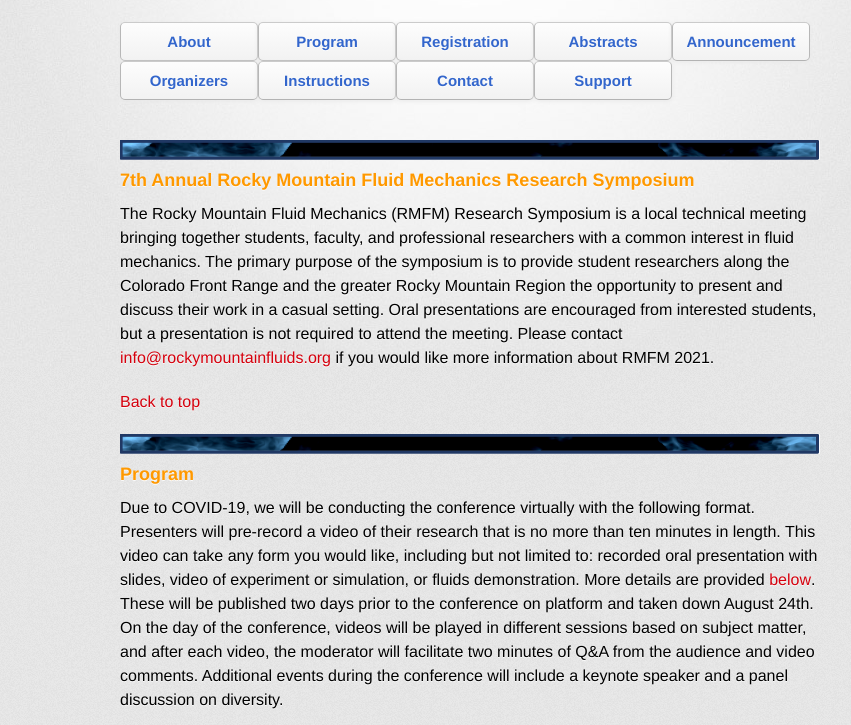
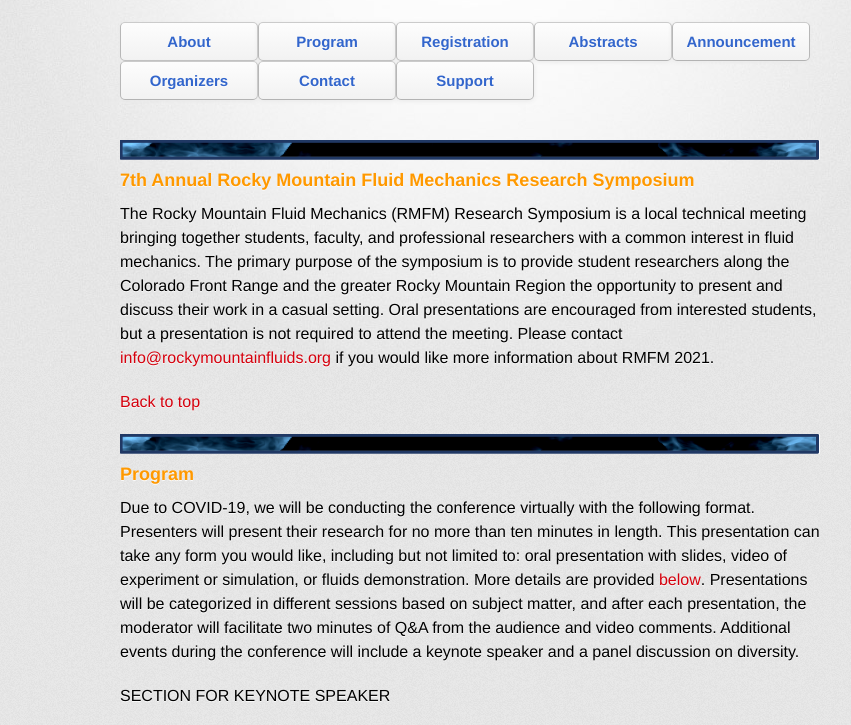
Before and after one commit to phamlington/rockymountainfluids.org, a plain HTML site: page index.html in a window 1280 px wide. Shown: the part 207-932 px from the top of the page, without its empty margins (170-1021 px from the left). Drawn offline with Linux system fonts and the light colour scheme; a web font is replaced by a local one.

Commit message:
minor edits to remove information about pre-recording

```diff
--- a/index.html
+++ b/index.html
@@ -44,7 +44,7 @@
           <!--<a href="#awards"       class="button"><strong>Awards</strong></a>-->
           <a href="attachments/RMFM2020_CallforAbstracts.pdf" class="button"><strong>Announcement</strong></a>
           <a href="#organizers"   class="button"><strong>Organizers</strong></a>
-          <a href="#instructions" class="button"><strong>Instructions</strong></a>
+          <!--<a href="#instructions" class="button"><strong>Instructions</strong></a>-->
           <a href="#contact"      class="button"><strong>Contact</strong></a>
           <a href="#support"      class="button"><strong>Support</strong></a>
         </section></center>
@@ -59,7 +59,7 @@
 <center><img src="images/divider.png" style="width:700px;"></center>
 
 <h3><a id="program" class="anchor" href="#program" aria-hidden="true"><span class="octicon octicon-link"></span></a>Program</h3>
-<p>Due to COVID-19, we will be conducting the conference virtually with the following format. Presenters will pre-record a video of their research that is no more than ten minutes in length. This video can take any form you would like, including but not limited to: recorded oral presentation with slides, video of experiment or simulation, or fluids demonstration. More details are provided <a href="#instructions">below</a>. These will be published two days prior to the conference on platform and taken down August 24th. On the day of the conference, videos will be played in different sessions based on subject matter, and after each video, the moderator will facilitate two minutes of Q&A from the audience and video comments. Additional events during the conference will include a keynote speaker and a panel discussion on diversity.</p>
+<p>Due to COVID-19, we will be conducting the conference virtually with the following format. Presenters will present their research for no more than ten minutes in length. This presentation can take any form you would like, including but not limited to: oral presentation with slides, video of experiment or simulation, or fluids demonstration. More details are provided <a href="#instructions">below</a>. Presentations will be categorized in different sessions based on subject matter, and after each presentation, the moderator will facilitate two minutes of Q&A from the audience and video comments. Additional events during the conference will include a keynote speaker and a panel discussion on diversity.</p>
 
 <p>SECTION FOR KEYNOTE SPEAKER</a></p>
 
@@ -119,7 +119,7 @@ Lead authors and presenters are limited to one submission. Questions may be dire
 <br>
 <p>In addition, Mike Meehan, Tyler Souders, and Sam Simons-Wellin from the University of Colorado, Boulder will serve as the student organizers for RMFM 2021.
 <p><a href="#top">Back to top</a></p>
-
+<!--
 <center><img src="images/divider.png" style="width:700px;"></center>
 
 <h3><a id="instructions" class="anchor" href="#instructions" aria-hidden="true"><span class="octicon octicon-link"></span></a>Instructions</h3>
@@ -135,6 +135,7 @@ Lead authors and presenters are limited to one submission. Questions may be dire
   <li>Conclusions      (1 slide)    - what can we conclude about your results?</li>
 <br>
 <p>We look forward to seeing all the presentations!</p>
+-->
 
 <p><a href="#top">Back to top</a></p>
 
```
